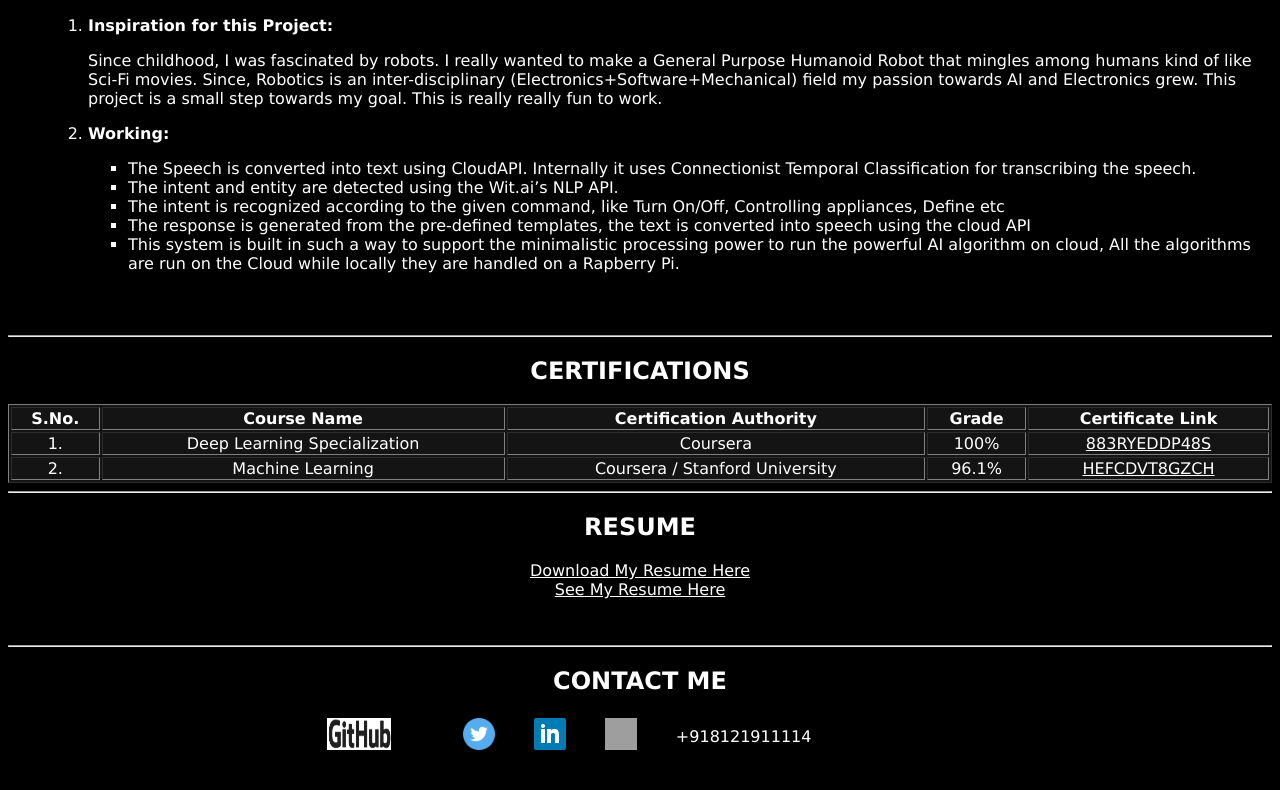
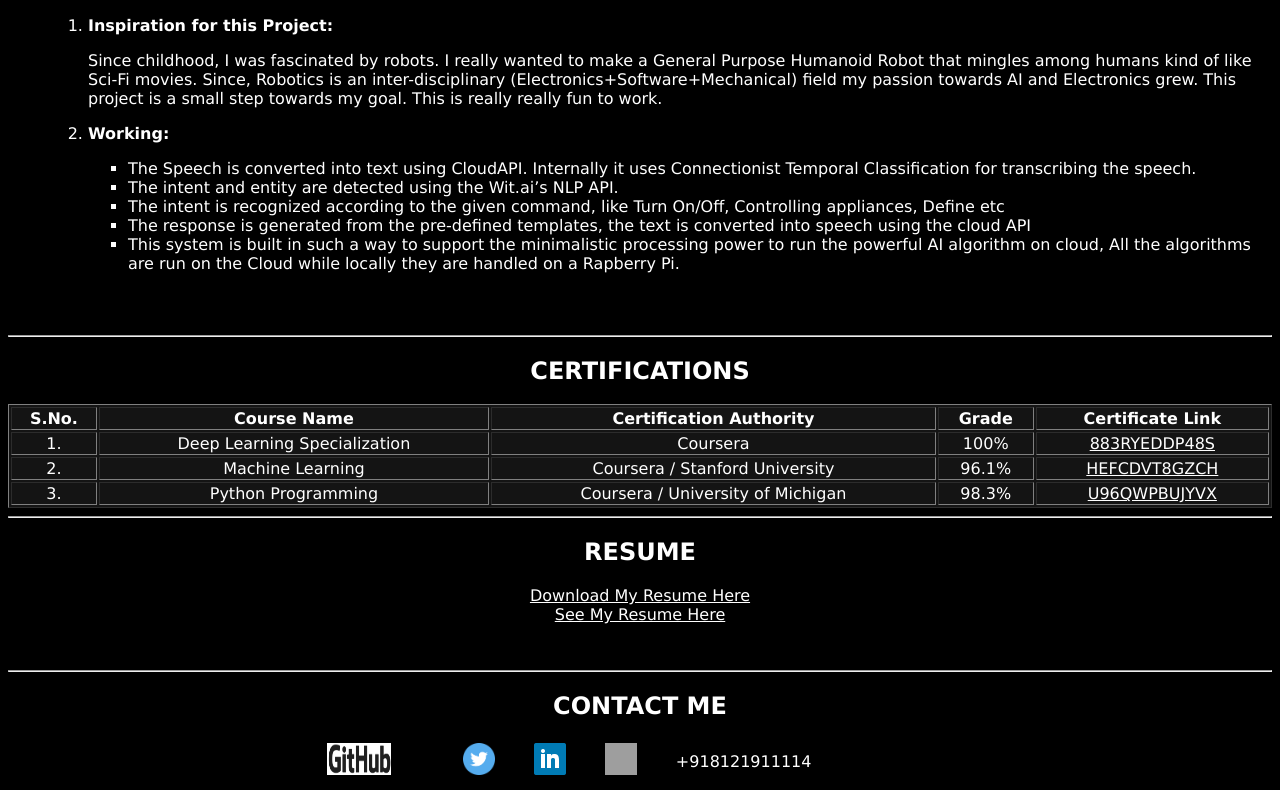
Before and after one commit to abhishekyana/abhishekyana.github.io, a Jekyll site: the page portfolio/index.html, which Jekyll copies as it is, in a window 1280 px wide and 900 px high, scrolled down 4264 px, cut to the strip 110-900 px from the top of the window. Built offline with Jekyll 4.4.1, drawn with Linux system fonts in a browser that asks for light colours; before the commit the page ends 5139 px from its top, so only the background shows below that; grey boxes are pictures that could not be loaded.

```diff
--- a/portfolio/index.html
+++ b/portfolio/index.html
@@ -167,6 +167,13 @@
             <td>96.1%</td>
             <td><a href="https://www.coursera.org/account/accomplishments/records/HEFCDVT8GZCH">HEFCDVT8GZCH</a></td>
         </tr>
+        <tr>
+            <td>3.</td>
+            <td>Python Programming</td>
+            <td>Coursera / University of Michigan</td>
+            <td>98.3%</td>
+            <td><a href="https://www.coursera.org/account/accomplishments/records/U96QWPBUJYVX">U96QWPBUJYVX</a></td>
+        </tr>
     </table>
 </div>
 
```
